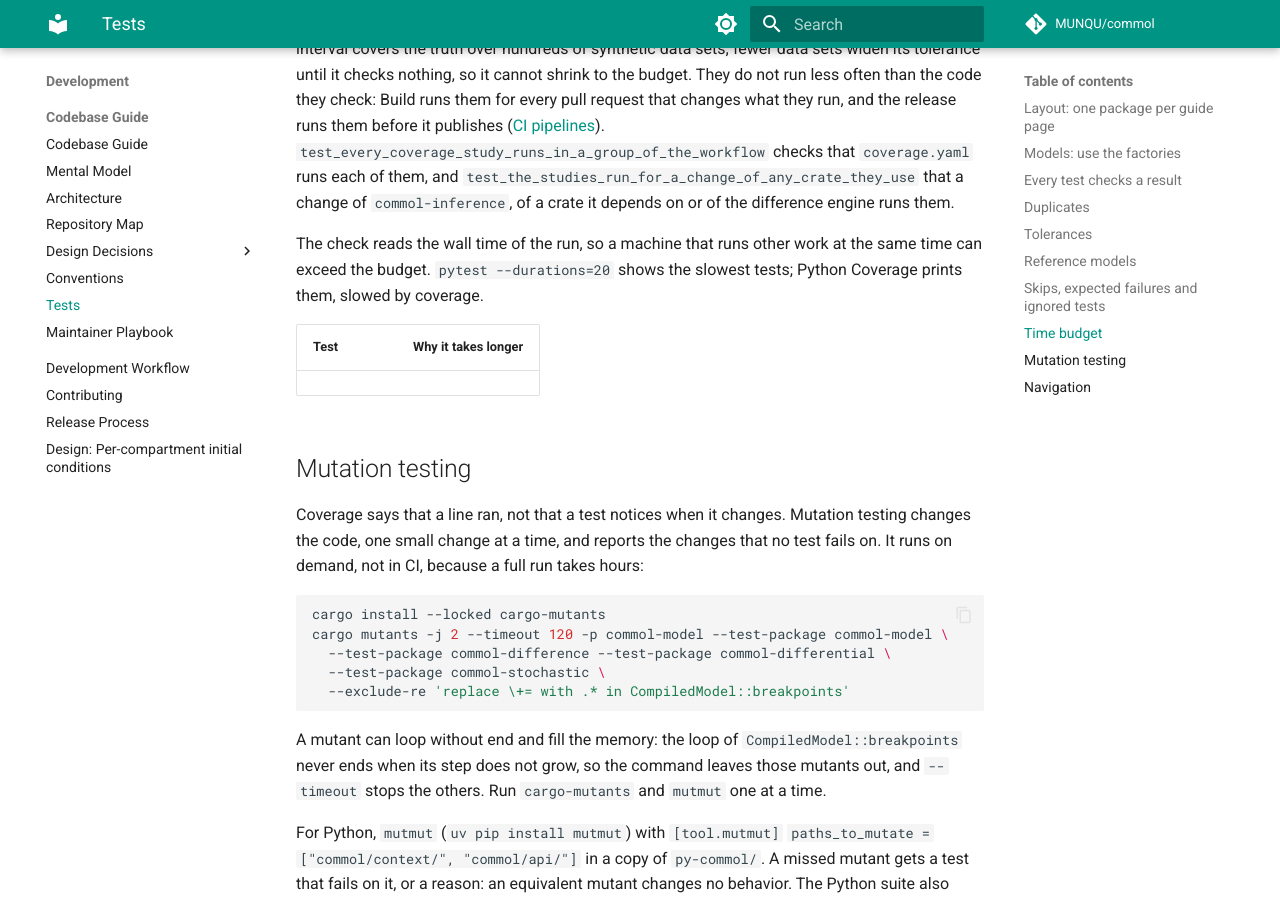
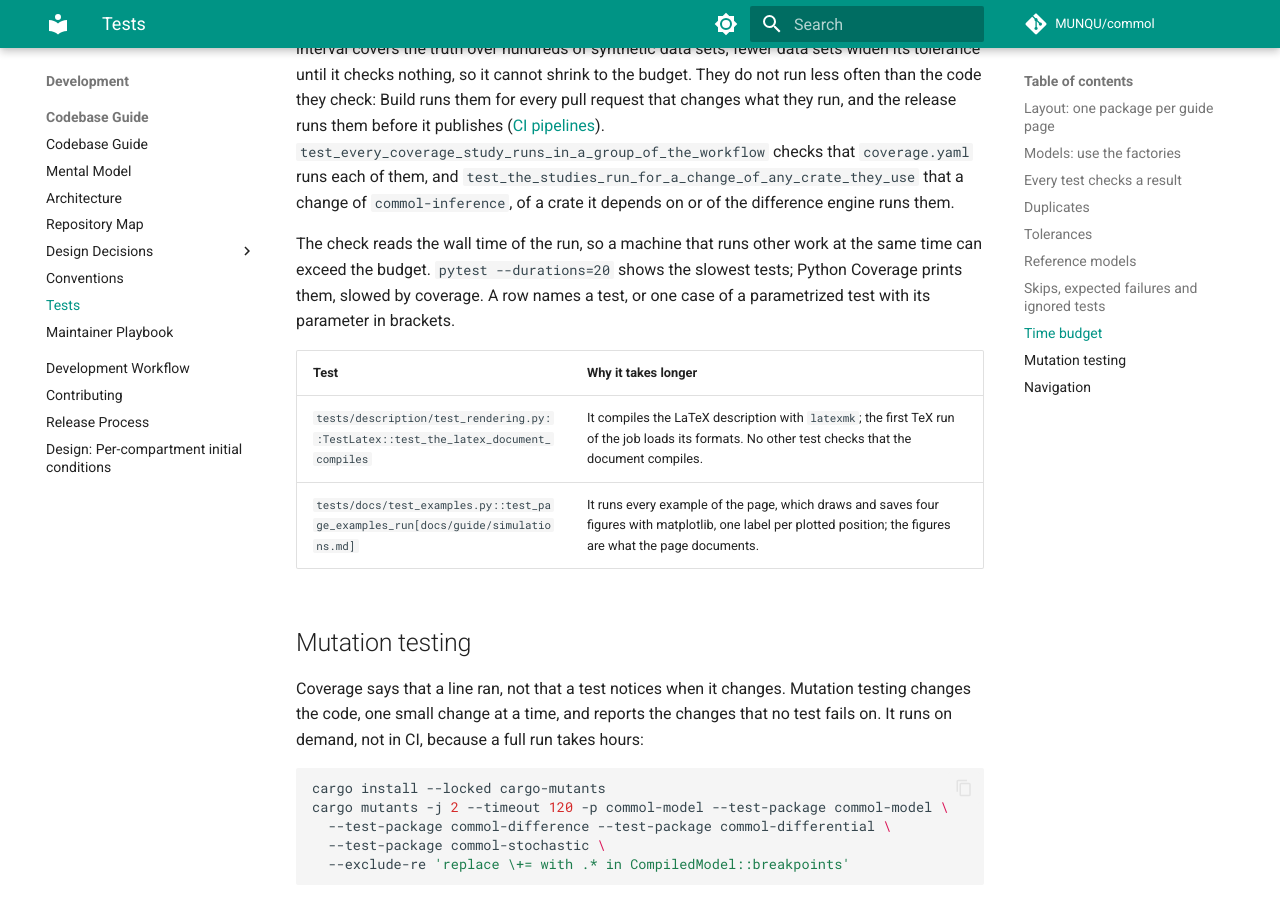
Before and after one commit to MUNQU/commol, an MkDocs documentation site: the page built from docs/codebase/tests.md, in a window 1280 px wide and 900 px high, scrolled down 5776 px. Built offline with MkDocs 1.6.1 and Material for MkDocs 9.7.7, drawn with Linux system fonts in a browser that asks for light colours; comment, search, counter and statistics services are not loaded; the version menu is left out.

Commit message:
test(suite): fit the slow tests to the budget or give their reason

```diff
--- a/docs/codebase/tests.md
+++ b/docs/codebase/tests.md
@@ -205,10 +205,13 @@ them.
 
 The check reads the wall time of the run, so a machine that runs other work
 at the same time can exceed the budget. `pytest --durations=20` shows the
-slowest tests; Python Coverage prints them, slowed by coverage.
+slowest tests; Python Coverage prints them, slowed by coverage. A row names
+a test, or one case of a parametrized test with its parameter in brackets.
 
 | Test | Why it takes longer |
 |---|---|
+| `tests/description/test_rendering.py::TestLatex::test_the_latex_document_compiles` | It compiles the LaTeX description with `latexmk`; the first TeX run of the job loads its formats. No other test checks that the document compiles. |
+| `tests/docs/test_examples.py::test_page_examples_run[docs/guide/simulations.md]` | It runs every example of the page, which draws and saves four figures with matplotlib, one label per plotted position; the figures are what the page documents. |
 
 ## Mutation testing
 
```
Also changed, not shown: 3 other files.
